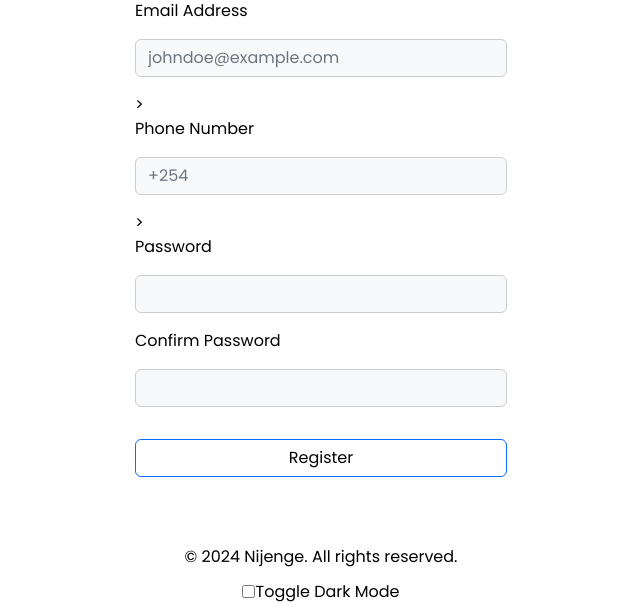
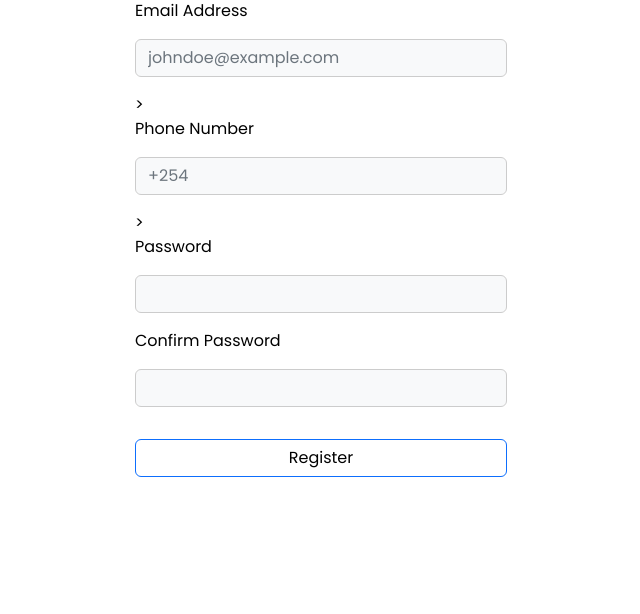
Before and after one commit to Mur1thi/Nijenge, a Flask app: page /register in a window 1280 px wide. Shown: the part 188-802 px from the top of the page, without its empty margins (319-959 px from the left). After the commit the page ends 665 px from the top, so only its background shows below. Run offline with Flask 3, Linux system fonts and the light colour scheme; data that the repository does not hold is empty; some libraries are stand-ins or nearby versions.

Commit message:
UI changes

```diff
--- a/templates/fundraiser.html
+++ b/templates/fundraiser.html
@@ -3,11 +3,6 @@
 {% block title %}Create Fundraiser{% endblock %}
 
 {% block content %}
-<style>
-  footer {
-    bottom: 0;
-  }
-</style>
 
 <div class="container d-flex justify-content-center align-items-center" style="min-height: 80vh; padding-top: 60px;">
   <div class="col-md-6 col-lg-4">
--- a/templates/fundraiser_success.html
+++ b/templates/fundraiser_success.html
@@ -3,11 +3,6 @@
 {% block title %}Fundraiser Created{% endblock %}
 
 {% block content %}
-<style>
-  footer {
-    bottom: 0;
-  }
-</style>
 
 <div class="container mt-5">
 
--- a/templates/index.html
+++ b/templates/index.html
@@ -76,6 +76,10 @@
         </div>
     </div>
 </section>
+<!-- Footer-->
+<footer>
+    <p>&copy; 2024 Nijenge. All rights reserved.</p>
+</footer>
 
 <!-- Login Modal -->
 <div id="loginModal" class="modal">
--- a/templates/layout.html
+++ b/templates/layout.html
@@ -55,16 +55,6 @@
     </main>
   </div>
 
-  <!-- Footer-->
-  <footer>
-    <p>&copy; 2024 Nijenge. All rights reserved.</p>
-    <div class="theme-toggle-container">
-      <label for="theme-toggle" class="theme-toggle-label">
-        <input type="checkbox" id="theme-toggle" class="theme-toggle">
-        Toggle Dark Mode
-      </label>
-    </div>
-  </footer>
 
   <!-- Load scripts at the end of the body -->
   <script src="https://code.jquery.com/jquery-3.6.0.min.js"
--- a/templates/login.html
+++ b/templates/login.html
@@ -3,11 +3,6 @@
 {% block title %}Login{% endblock %}
 
 {% block content %}
-<style>
-  footer {
-    bottom: 0;
-  }
-</style>
 
 <div class="container d-flex justify-content-center align-items-center" style="min-height: 80vh; padding-top: 60px;">
   <div class="col-md-6 col-lg-4">
--- a/templates/register.html
+++ b/templates/register.html
@@ -3,11 +3,6 @@
 {% block title %}Register{% endblock %}
 
 {% block content %}
-<style>
-  footer {
-    bottom: 0;
-  }
-</style>
 
 <div class="container d-flex justify-content-center align-items-center" style="min-height: 80vh; padding-top: 60px;">
   <div class="col-md-6 col-lg-4">
```
